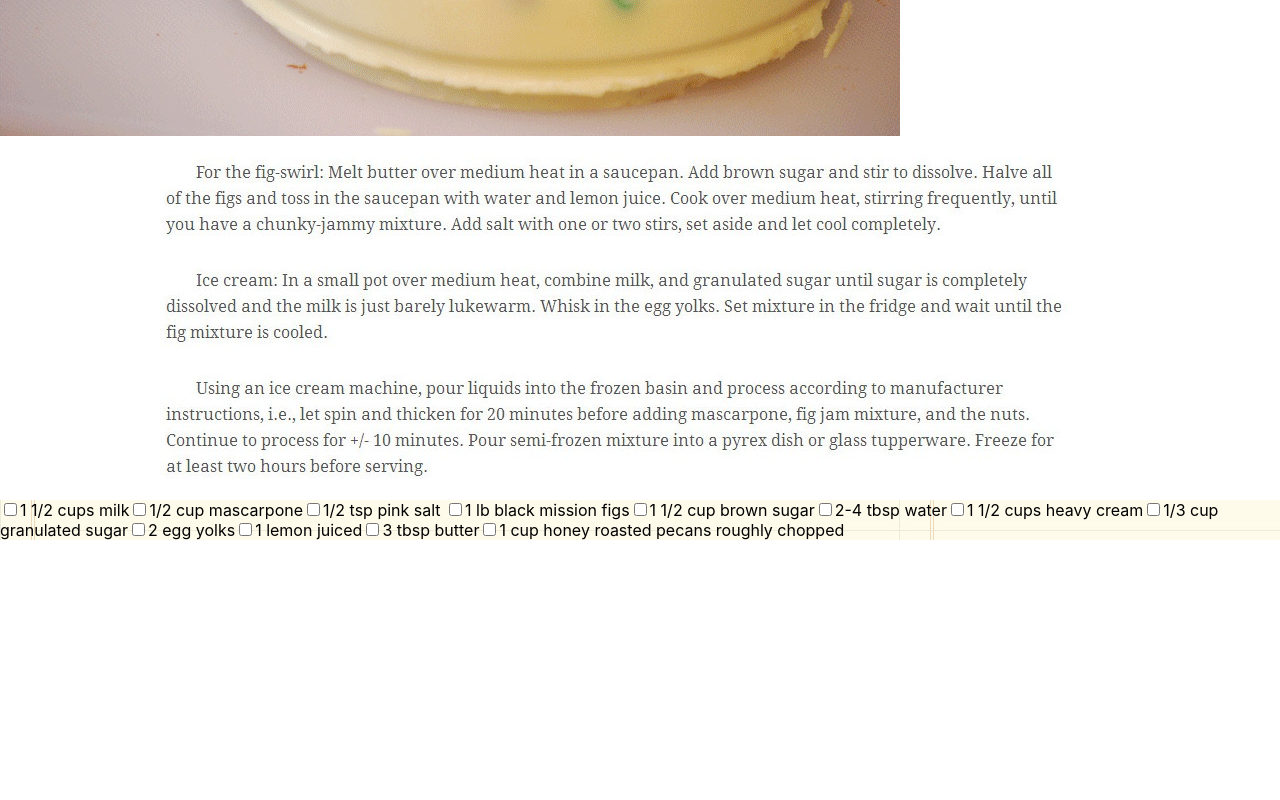
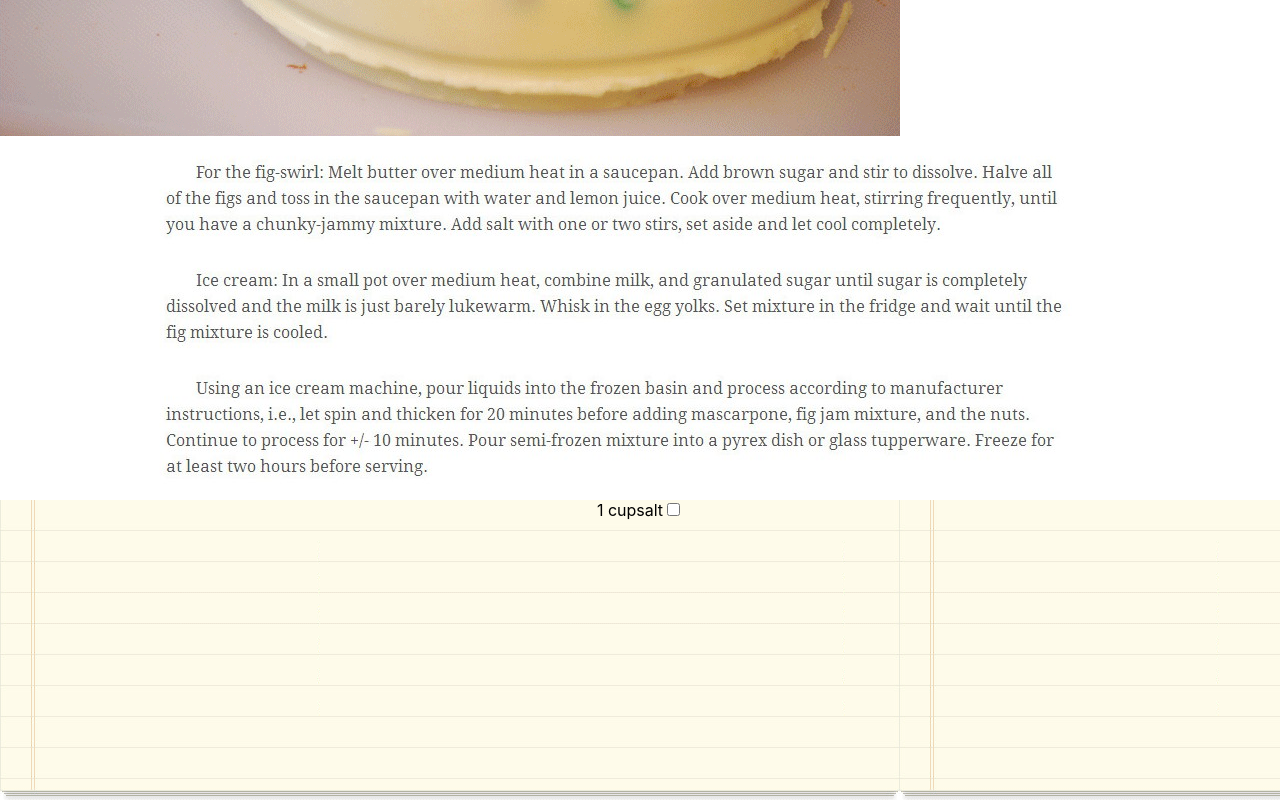
Before and after one commit to jakethrasher/chocolate-pizza, a React (Create React App) app: page / in a window 1280 px wide. Shown: the part 589-1389 px from the top of the page. Before the commit the page ends 1129 px from the top, so only its background shows below. Built offline with nearby package versions, Linux system fonts and the light colour scheme.

Commit message:
create ingredient item component

```diff
--- a/src/App.css
+++ b/src/App.css
@@ -43,3 +43,9 @@
   font-size: 1.2rem;
   border-bottom: 2px solid black;
 }
+.ingredients{
+  height:300px;
+  display: flex;
+  align-content: center;
+  justify-content: center;
+}
--- a/src/App.js
+++ b/src/App.js
@@ -2,7 +2,7 @@ import './App.css';
 import React from 'react';
 import WonderfulHeader from './header';
 import Image from './image';
-import Recipe from './recipe';
+import IngredientList from './recipe';
 
 
 export default class App extends React.Component{
@@ -11,7 +11,7 @@ export default class App extends React.Component{
     <div>
         <WonderfulHeader/>
         <Image/>
-        <Recipe/>
+        <IngredientList/>
     </div>
     )
 
--- /dev/null
+++ b/src/IngredientItem.js
@@ -0,0 +1,14 @@
+import React from 'react';
+
+export default class IngredientItem extends React.Component{
+    render(){
+        return (
+            <div>
+                <label>
+                {this.props.amount}{this.props.name}
+                <input type="checkbox"/>
+                </label>
+            </div>
+        )
+    }
+}
--- a/src/recipe.js
+++ b/src/recipe.js
@@ -1,35 +1,13 @@
 import React from 'react';
+import IngredientItem from './IngredientItem';
 // import background from './public/list-bg.png'
 
-export default class Recipe extends React.Component{
-    render(){
+export default class IngredientList extends React.Component {
+    render() {
         return (
-            <div className="ingredients" style={{ backgroundImage: 'url(./list-bg.png)'}}
+            <div className="ingredients" style={{ backgroundImage: 'url(./list-bg.png)' }}
             >
-             <input type="checkbox"/>
-             <label>1 1/2 cups milk</label>
-             <input type="checkbox"/>
-             <label>1/2 cup mascarpone</label>
-             <input type="checkbox"/>
-             <label>1/2 tsp pink salt </label>
-             <input type="checkbox"/>
-             <label>1 lb black mission figs</label>
-             <input type="checkbox"/>
-             <label>1 1/2 cup brown sugar</label>
-             <input type="checkbox"/>
-             <label>2-4 tbsp water</label>
-             <input type="checkbox"/>
-             <label>1 1/2 cups heavy cream</label>
-             <input type="checkbox"/>
-             <label>1/3 cup granulated sugar</label>
-             <input type="checkbox"/>
-             <label>2 egg yolks</label>
-             <input type="checkbox"/>
-             <label>1 lemon juiced</label>
-             <input type="checkbox"/>
-             <label>3 tbsp butter</label>
-             <input type="checkbox"/>
-             <label>1 cup honey roasted pecans roughly chopped</label>
+                <IngredientItem amount="1 cup" name="salt" />
 
 
             </div>
```
